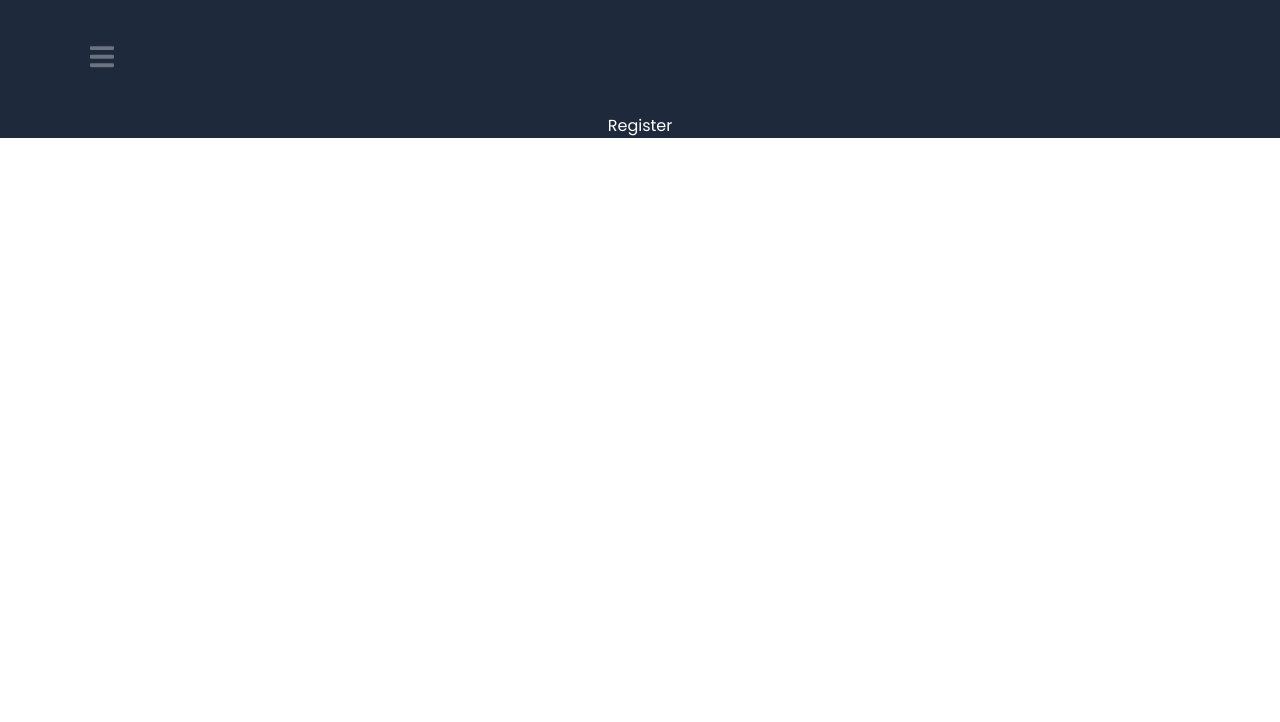
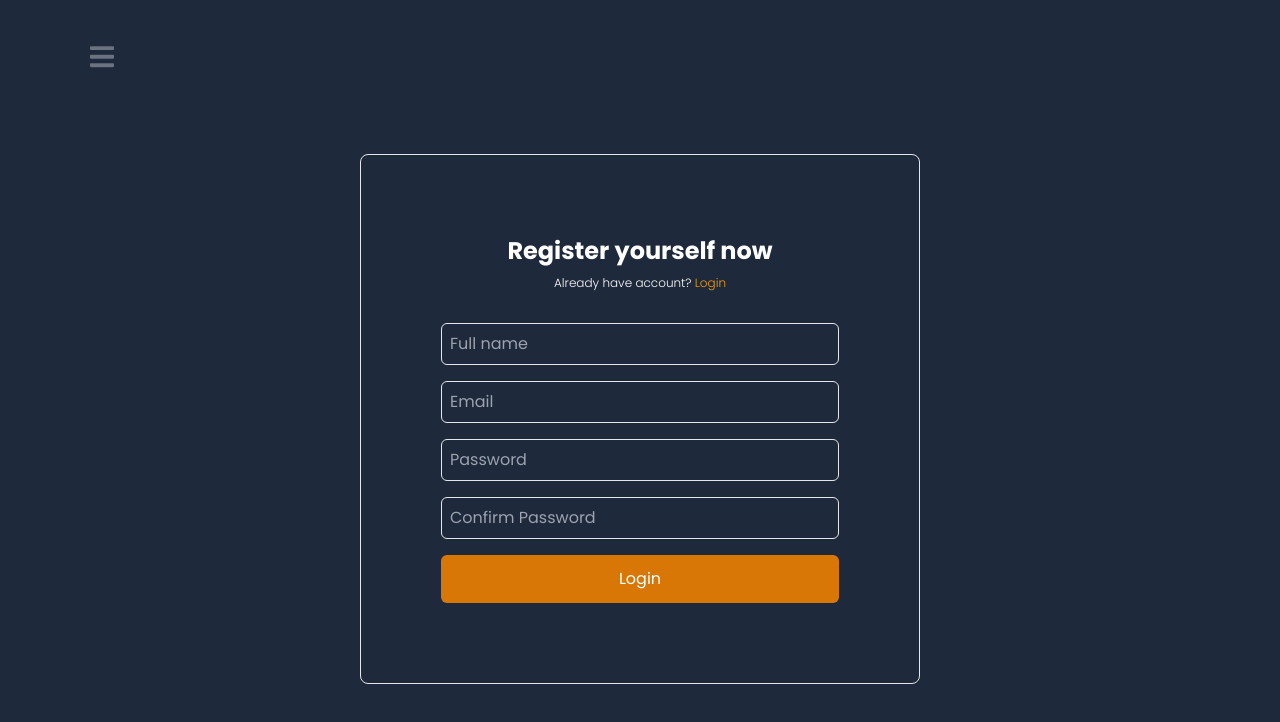
Before and after one commit to sajeeb-me/automent-client, a React (Create React App) app: page /register in a window 1280 px wide. Shown: the top 722 px of the page. Built offline with nearby package versions, Linux system fonts and the light colour scheme; no server answers; what tw-elements would draw is missing.

Commit message:
registered

```diff
--- a/package.json
+++ b/package.json
@@ -11,6 +11,7 @@
     "react": "^18.1.0",
     "react-dom": "^18.1.0",
     "react-firebase-hooks": "^5.0.3",
+    "react-hook-form": "^7.30.0",
     "react-router-dom": "^6.3.0",
     "react-scripts": "5.0.1",
     "tw-elements": "^1.0.0-alpha12",
--- a/src/Pages/Home/InventoryItems/InventoryItems.js
+++ b/src/Pages/Home/InventoryItems/InventoryItems.js
@@ -5,7 +5,7 @@ import Inventory from '../Inventory/Inventory';
 const InventoryItems = () => {
     const [inventories] = useInventories()
     return (
-        <div className='mt-10 py-10 px-5 md:px-20'>
+        <div className='mt-10 py-10 px-4 md:px-20'>
             <section>
                 <h1 className='text-2xl md:text-5xl font-bold'>Your Inventories</h1>
                 <p className='mt-3 w-full md:w-1/2 mx-auto opacity-70 font-thin'>Your inventories, you can have a look below. If you want to update any Item, please click Update button.</p>
--- a/src/Pages/Login/Login/Login.js
+++ b/src/Pages/Login/Login/Login.js
@@ -1,9 +1,23 @@
 import React from 'react';
+import { useForm } from 'react-hook-form';
+import { Link } from 'react-router-dom';
 
 const Login = () => {
+    const { register, handleSubmit } = useForm();
+    const onSubmit = data => {
+        console.log(data)
+    };
     return (
-        <div>
-            <h1>Login</h1>
+        <div className='min-h-[90vh] py-10 px-4 md:px-20'>
+            <section className='w-full md:w-3/6 mx-auto border p-5 md:p-20 rounded-lg'>
+                <h3 className='text-2xl font-bold'>Register yourself now</h3>
+                <p className='text-xs font-thin mt-2 mb-8'>Don't have account? <Link className='text-amber-500' to='/register'>Register now</Link> </p>
+                <form onSubmit={handleSubmit(onSubmit)}>
+                    <input className='block mb-4 bg-transparent border p-2 outline-none rounded-md w-full' placeholder='Email' type="email" {...register("email", { required: true })} />
+                    <input className='block mb-4 bg-transparent border p-2 outline-none rounded-md w-full' placeholder='Password' type="password" {...register("password", { required: true })} />
+                    <input className='hover:bg-amber-500 bg-amber-600 py-3 px-10 rounded-md w-full duration-200 ease-in-out' type="submit" value="Login" />
+                </form>
+            </section>
         </div>
     );
 };
--- a/src/Pages/Login/Register/Register.js
+++ b/src/Pages/Login/Register/Register.js
@@ -1,9 +1,38 @@
 import React from 'react';
+import { useForm } from 'react-hook-form';
+import { Link } from 'react-router-dom';
+import { useCreateUserWithEmailAndPassword, useSendEmailVerification } from 'react-firebase-hooks/auth';
+import auth from '../../../firebase.init';
 
 const Register = () => {
+    const { register, handleSubmit } = useForm();
+
+    const [
+        createUserWithEmailAndPassword,
+        user,
+        loading,
+        error,
+    ] = useCreateUserWithEmailAndPassword(auth);
+    const [sendEmailVerification] = useSendEmailVerification(auth);
+
+    const onSubmit = data => {
+        console.log(data)
+        createUserWithEmailAndPassword(data.email, data.password)
+        sendEmailVerification()
+    };
     return (
-        <div>
-            <h1>Register</h1>
+        <div className='min-h-[90vh] py-10 px-4 md:px-20'>
+            <section className='w-full md:w-3/6 mx-auto border p-5 md:p-20 rounded-lg'>
+                <h3 className='text-2xl font-bold'>Register yourself now</h3>
+                <p className='text-xs font-thin mt-2 mb-8'>Already have account? <Link className='text-amber-500' to='/login'>Login</Link> </p>
+                <form onSubmit={handleSubmit(onSubmit)}>
+                    <input className='block mb-4 bg-transparent border p-2 outline-none rounded-md w-full' placeholder='Full name' {...register("fullName", { required: true })} />
+                    <input className='block mb-4 bg-transparent border p-2 outline-none rounded-md w-full' placeholder='Email' type="email" {...register("email", { required: true })} />
+                    <input className='block mb-4 bg-transparent border p-2 outline-none rounded-md w-full' placeholder='Password' type="password" {...register("password", { required: true })} />
+                    <input className='block mb-4 bg-transparent border p-2 outline-none rounded-md w-full' placeholder='Confirm Password' type="password" {...register("confirmPassword", { required: true })} />
+                    <input className='hover:bg-amber-500 bg-amber-600 py-3 px-10 rounded-md w-full duration-200 ease-in-out' type="submit" value="Login" />
+                </form>
+            </section>
         </div>
     );
 };
--- a/src/Pages/UpdateItems/UpdateItems.js
+++ b/src/Pages/UpdateItems/UpdateItems.js
@@ -37,7 +37,7 @@ const UpdateItems = () => {
     }
 
     return (
-        <div className='px-20'>
+        <div className='px-4 md:px-20'>
             <section className='py-10 grid grid-cols-1 md:grid-cols-3'>
                 {/* item details */}
                 <article className='col-span-2'>
@@ -49,7 +49,7 @@ const UpdateItems = () => {
                     </div>
                     {/* details */}
                     <div className='px-4 pb-4'>
-                        <div className='flex justify-between'>
+                        <div className='flex justify-between items-start'>
                             <h3 className='text-2xl font-semibold'>{name}</h3>
                             {/* deliverd button */}
                             <button onClick={handleDelivered} className='hover:bg-amber-500 border border-amber-500 py-2 px-8 rounded-md duration-200 ease-in-out'>Delivered</button>
@@ -74,7 +74,7 @@ const UpdateItems = () => {
                         <h1 className='text-xl font-semibold'>Add Quantity</h1>
                         <form onSubmit={handleAddItem} className='mt-10 mb-3'>
                             <input className='block w-full bg-transparent border-b border-slate-800 text-slate-800 outline-none placeholder:text-slate-800 ' type="number" name='number' placeholder='Add number' required />
-                            <input className='hover:bg-white border py-2 px-6 mt-8 rounded-md duration-200 ease-in-out' type="submit" value="Add Item" />
+                            <input className='hover:bg-white border hover:text-amber-500 text-white py-2 px-6 mt-8 rounded-md font-semibold duration-200 ease-in-out' type="submit" value="Add Item" />
                         </form>
                     </div>
                 </article>
```
Also changed, not shown: 1 other file (tests, documents, lock files or other folders).
